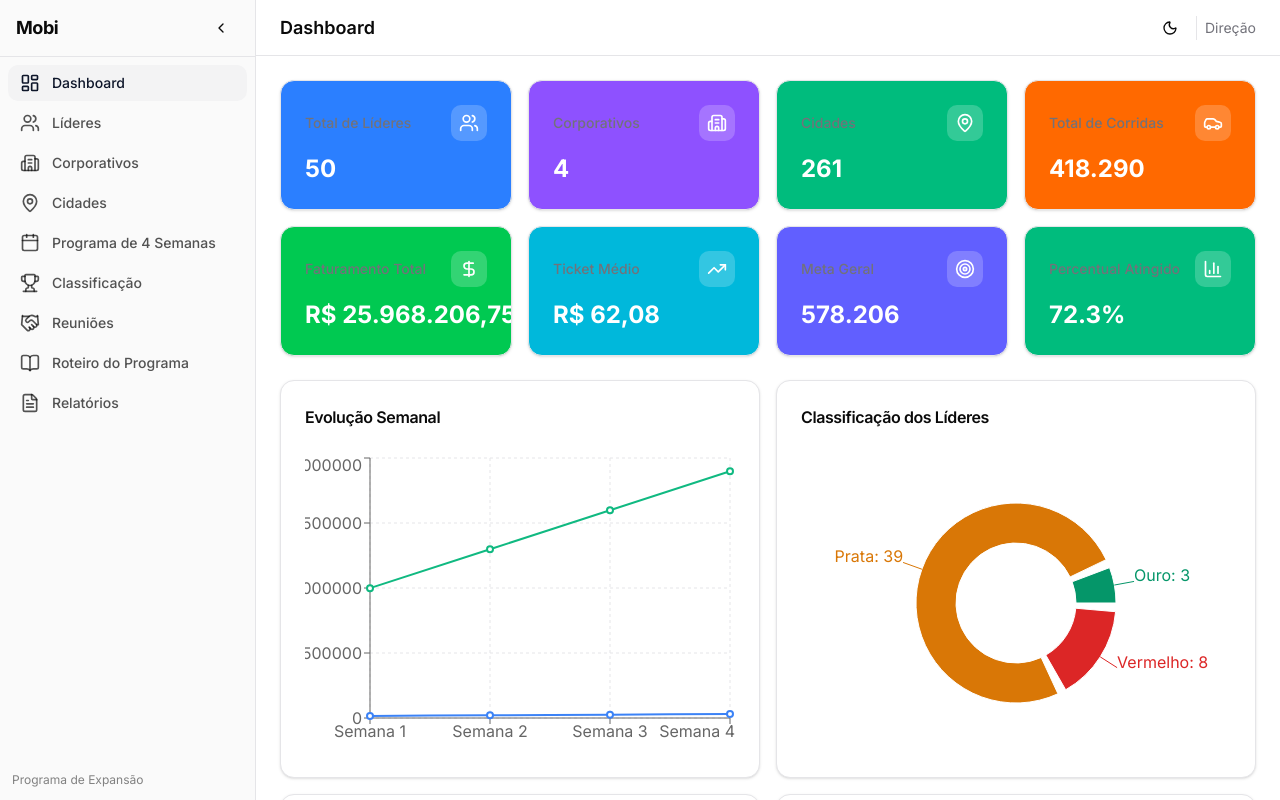
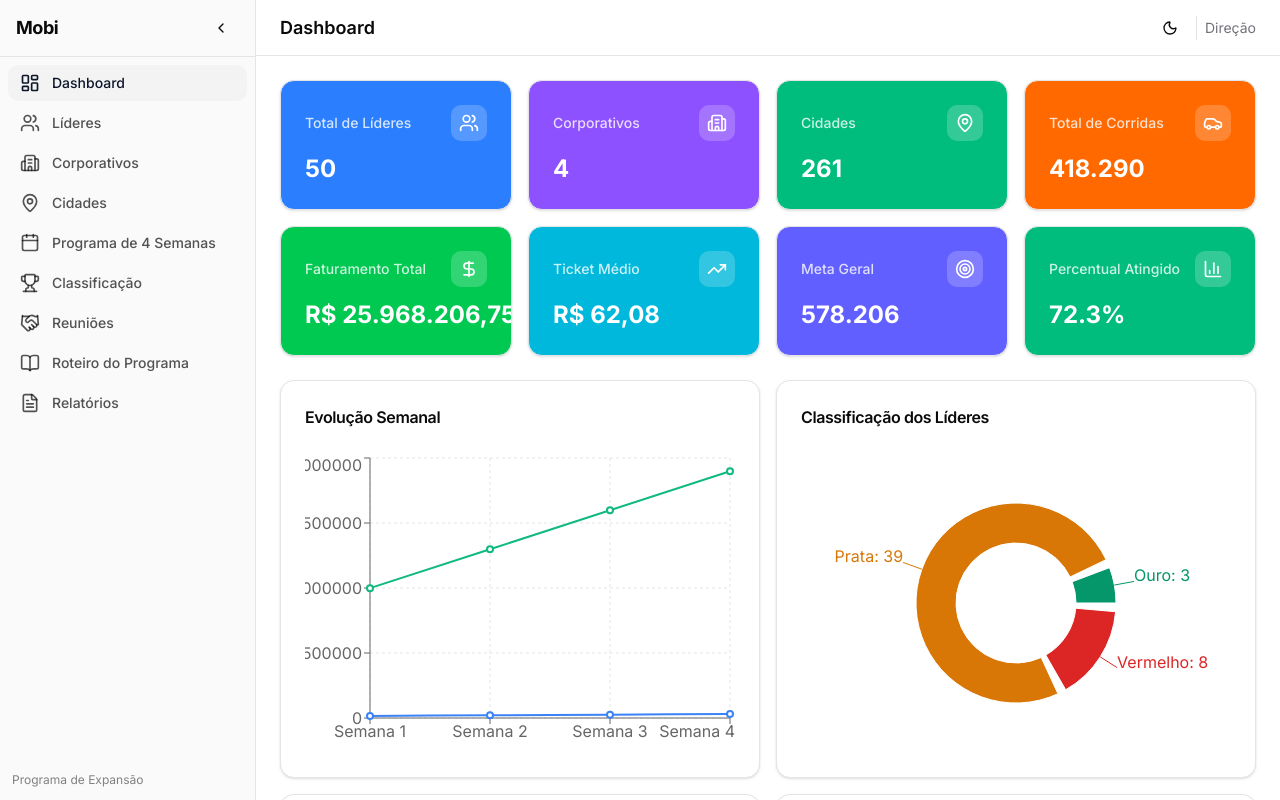
Before and after one commit to mrpmobi/mobi-expansao, a React (Vite) app: page / in a window 1280 px wide. Shown: the top 800 px of the page. Built offline with nearby package versions, Linux system fonts and the light colour scheme; the HTML template or start-up script is replaced by a standard one.

Commit message:
fix: update text color class for title in StatCard component

```diff
--- a/src/components/shared/StatCard.tsx
+++ b/src/components/shared/StatCard.tsx
@@ -32,7 +32,7 @@ export function StatCard({
     <Card className={cn("overflow-hidden transition-all hover:shadow-md", colorClass)}>
       <CardContent className="p-6">
         <div className="flex items-center justify-between">
-          <p className="text-sm font-medium text-muted-foreground">{title}</p>
+          <p className={cn("text-sm font-medium", colorClass ? "text-white/80" : "text-foreground/70")}>{title}</p>
           <div className={cn("rounded-lg p-2", colorClass ? "bg-white/20" : "bg-primary/10")}>
             <Icon className={cn("h-5 w-5", colorClass ? "text-white" : "text-primary")} />
           </div>
```
